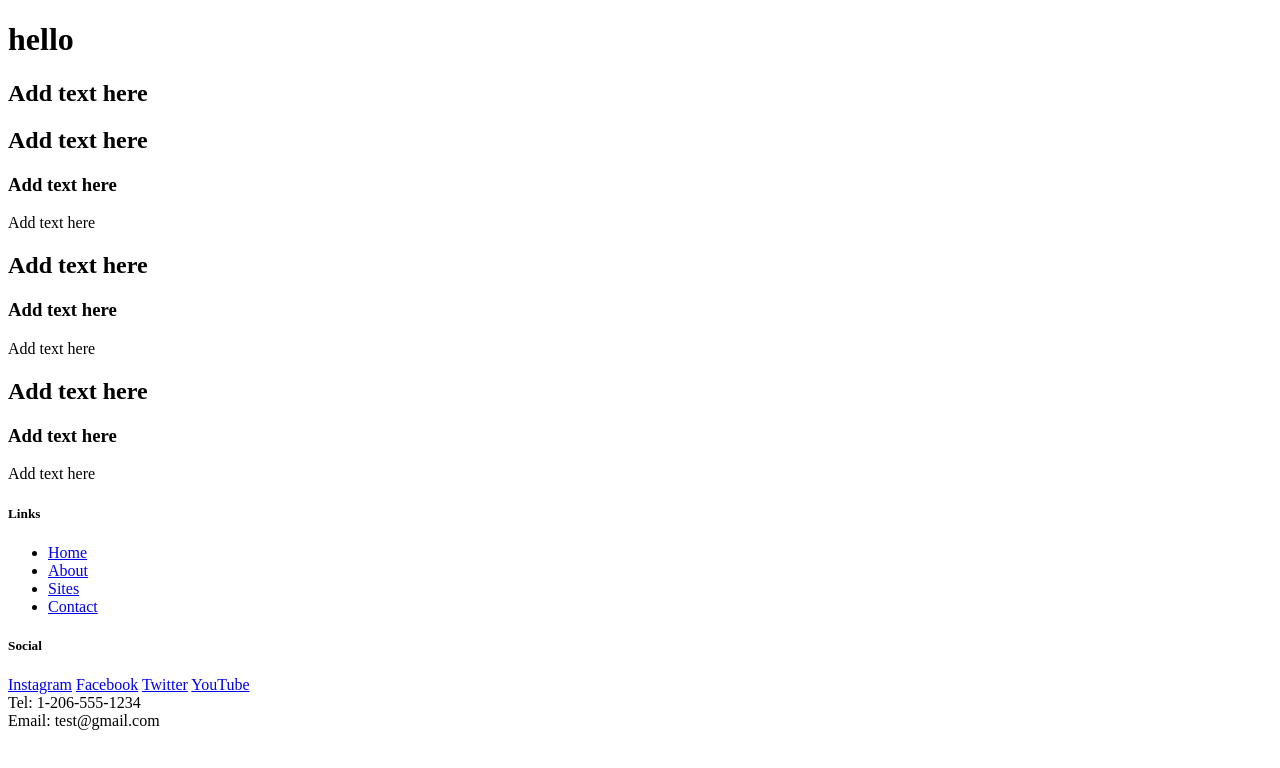
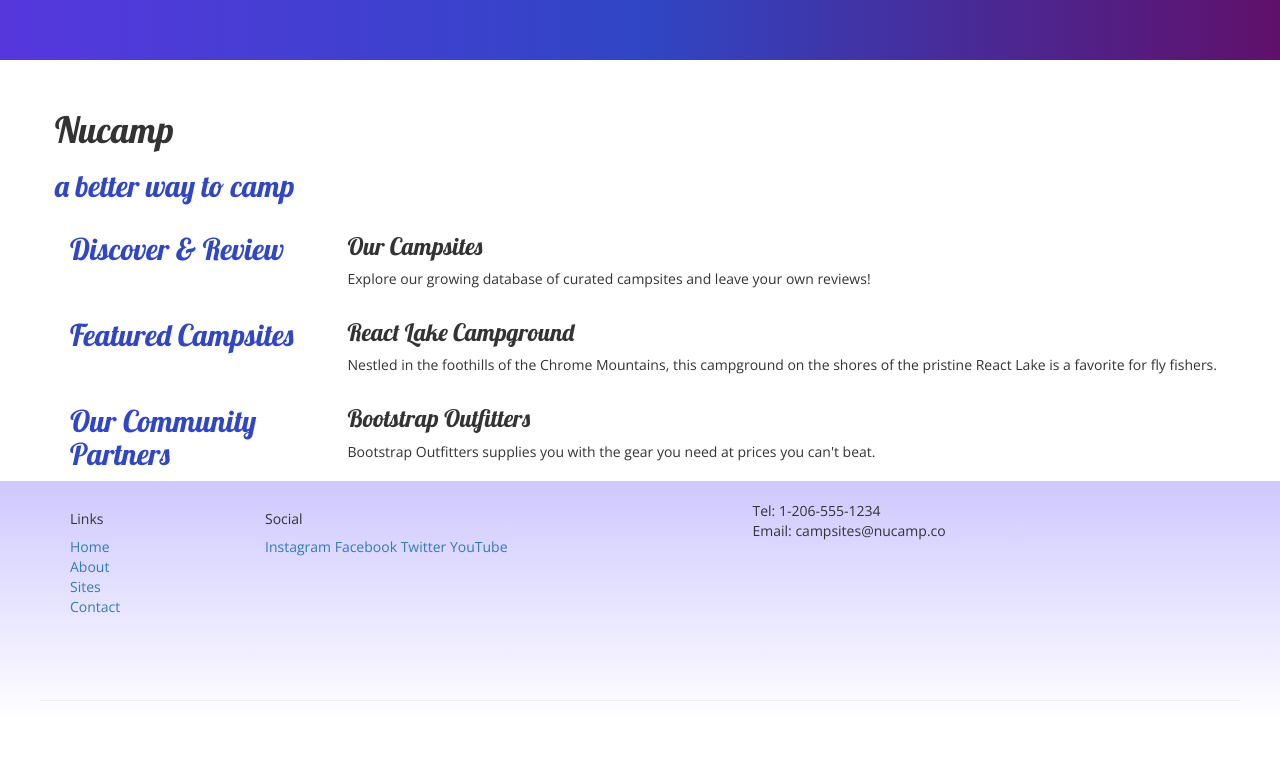
Before and after one commit to ashleyhawes-cloud/trashley, a website: page index.html in a window 1280 px wide. Drawn offline with nearby package versions, Linux system fonts and the light colour scheme.

Commit message:
Bootstrap grid

```diff
--- /dev/null
+++ b/css/styles.css
@@ -0,0 +1,32 @@
+body {
+    font-family: "Open Sans", sans-serif;
+}
+
+h1, h2, h3 {
+    font-family: "Lobster", cursive;
+}
+
+h2 {
+    color: #3046C5;
+}
+
+header h2 {
+    color: #CEC8FF;
+}
+
+footer {
+    background-image: linear-gradient(#CEC8FF, white);
+    padding: 20px 0;
+}
+
+.jumbotron {
+    padding: 30px;
+    background-image: linear-gradient(to right, #5637DD, #3046C5, #60106B);
+    color: white;
+}
+
+.row-content {
+    padding: 50px 0;
+    border-bottom: 1px ridge;
+    min-height: 200px;
+}
--- a/index.html
+++ b/index.html
@@ -2,57 +2,94 @@
 <html lang="en">
 
 <head>
+    <!-- Required meta tags always come first -->
     <meta charset="utf-8" />
-    <title>Add text here</title>
+    <meta name="viewport" content="width=device-width, initial-scale=1" />
+
+    <!-- Bootstrap CSS -->
+    <link rel="stylesheet" href="node_modules/bootstrap/dist/css/bootstrap.min.css" />
+
+    <!-- Additional CSS must be placed after Bootstrap CSS -->
+    <link rel="stylesheet" href="https://fonts.googleapis.com/css?family=Lobster|Open+Sans" />
+    <link rel="stylesheet" href="css/styles.css" />
+    <title>NuCamp: A Better Way To Camp</title>
 </head>
 
 <body>
 
-    <header>
-        <div>
-            <h1>hello</h1>
-            <h2>Add text here</h2>
+              <header class="jumbotron"></header>
+        <div class="container">
+            <div class="row">
+                <div class="col">
+                    <h1>Nucamp</h1>
+                    <h2>a better way to camp</h2>
+                </div>
+            </div>
         </div>
     </header>
 
-    <div>
-        <h2>Add text here</h2>
-        <h3>Add text here</h3>
-        <p>Add text here</p>
+
+        <div class="container">
+        <div class="row">
+             <div class="col-sm-4 order-sm-last col-md-3">
+                <h2>Discover & Review</h2>
             </div>
 
-    <div>
-        <h2>Add text here</h2>
-        <h3>Add text here</h3>
-        <p>Add text here</p>
+            <div class="col">
+                <h3>Our Campsites</h3>
+                <p>Explore our growing database of curated campsites and leave your own reviews!</p>
+            </div>
         </div>
 
-    <div>
-        <h2>Add text here</h2>
-        <h3>Add text here</h3>
-        <p>Add text here</p>
+        <div class="row">
+            <div class="col-sm-4 col-md-3">
+                <h2>Featured Campsites</h2>
+            </div>
+            <div class="col">
+                <h3>React Lake Campground</h3>
+                <p>Nestled in the foothills of the Chrome Mountains, this campground on the shores of the pristine React Lake is a favorite for fly fishers.</p>
+            </div>
         </div>
 
+        <div class="row">
+                        <div class="col-sm-4 order-sm-last col-md-3">
+                <h2>Our Community Partners</h2>
+            </div>
+            <div class="col">
+                <h3>Bootstrap Outfitters</h3>
+                <p>Bootstrap Outfitters supplies you with the gear you need at prices you can't beat.</p>
+            </div>
+        </div>
+    </div>
+
+
        <footer>
-        <div>
+        <div class="container">
+            <div class="row">
+                <div class="col-4 col-sm-2 offset-1">
+
                                         <h5>Links</h5>
-            <ul>
+                    <ul class="list-unstyled">
                         <li><a href="#">Home</a></li>
                         <li><a href="#">About</a></li>
                         <li><a href="#">Sites</a></li>
                         <li><a href="#">Contact</a></li>
                     </ul>
                 </div>
-        <div>
+                <div class="col-6 col-sm-5">
                     <h5>Social</h5>
                     <a href="http://instagram.com/">Instagram</a>
                     <a href="http://facebook.com/">Facebook</a>
                     <a href="http://twitter.com/">Twitter</a>
                     <a href="http://youtube.com/">YouTube</a>
                 </div>
-        <div>
+                <div class="col-sm-4">
                     Tel: 1-206-555-1234<br />
-            Email: test@gmail.com
+                    Email: campsites@nucamp.co
+                </div>
+                <div class="row row-content">
+
+           </div>
         </div>
     </footer>
 
```
Lines whose indentation alone changed are shown as unchanged.
